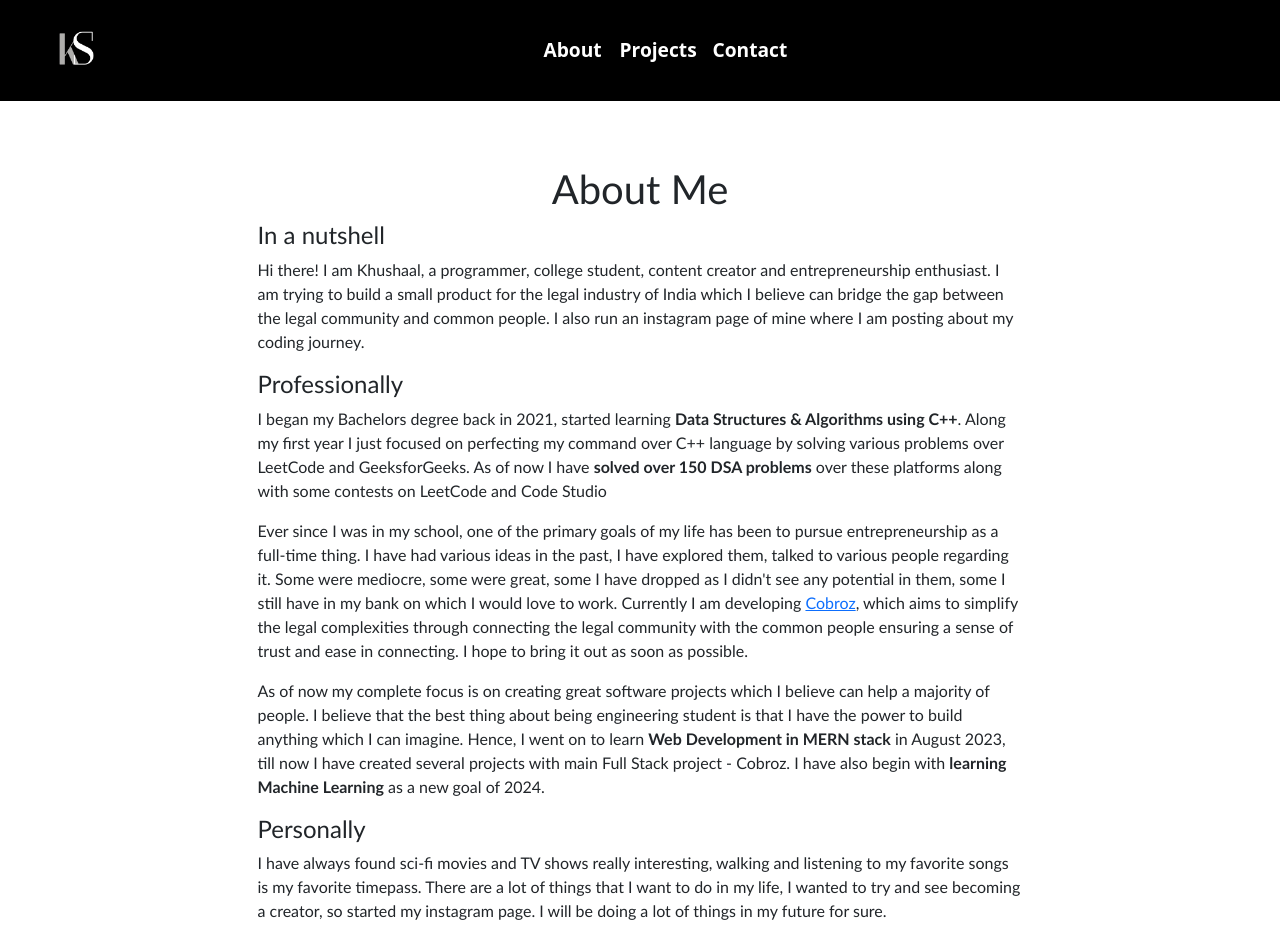
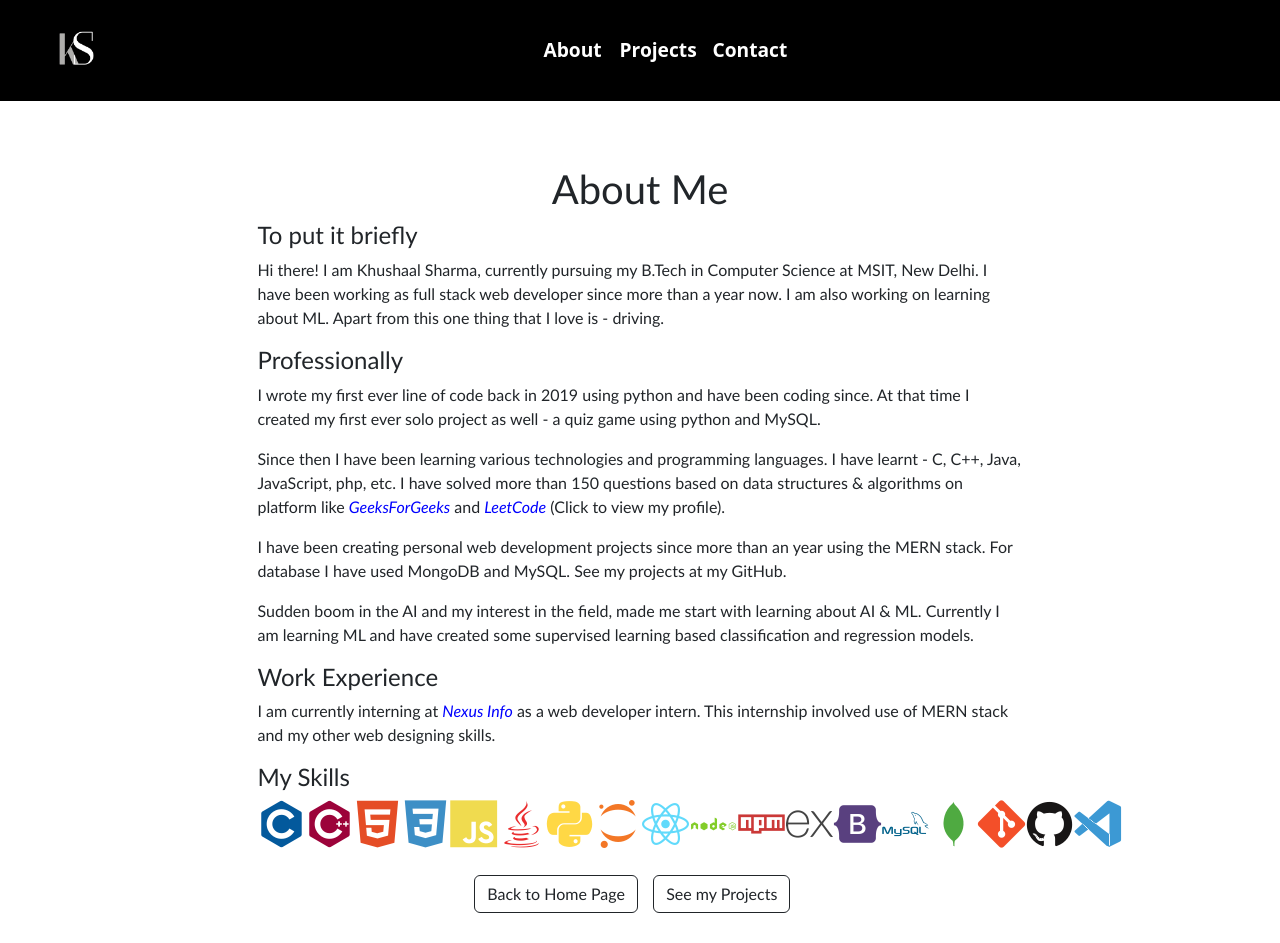
Before and after one commit to khushaalsharma/Khushaal-Sharma, a React (Create React App) app in the folder khushaalsharma/: page /about in a window 1280 px wide. Shown: the top 943 px of the page. Built offline with nearby package versions, Linux system fonts and the light colour scheme.

Commit message:
new commit - new updates projects and resume

```diff
--- a/khushaalsharma/public/index.html
+++ b/khushaalsharma/public/index.html
@@ -30,7 +30,8 @@
 
     <!-- Bootstrap JavaScript Bundle with Popper -->
     <script src="https://cdn.jsdelivr.net/npm/bootstrap@5.3.0-alpha1/dist/js/bootstrap.bundle.min.js"></script>
-
+    <!--DEVICON-->
+    <link rel="stylesheet" href="https://cdn.jsdelivr.net/gh/devicons/devicon@v2.10.1/devicon.min.css">
   </head>
   <body>
     <noscript>You need to enable JavaScript to run this app.</noscript>
--- a/khushaalsharma/src/Components/AboutPage.js
+++ b/khushaalsharma/src/Components/AboutPage.js
@@ -19,31 +19,74 @@ const AboutPage = () => {
             <div className='col-md-8 aboutsection'>
                 <h1 className='subhead'>About Me</h1>
                 <div>
-                    <h4>In a nutshell</h4>
+                    <h4>To put it briefly</h4>
                     <p>
-                        Hi there! I am Khushaal, a programmer, college student, content creator and entrepreneurship enthusiast. I am trying to build a small product for the legal industry of India which I believe can bridge the gap between the legal community and common people. I also run an instagram page of mine where I am posting about my coding journey.
+                        Hi there! I am Khushaal Sharma, currently pursuing my B.Tech in Computer Science at MSIT, New Delhi. I have been working as full stack web developer since more than a year now. I am also working on learning about ML. Apart from this one thing that I love is - driving.
                     </p>
                 </div>
                 <div>
                     <h4>Professionally</h4>
                     <p>
-                        I began my Bachelors degree back in 2021, started learning <strong>Data Structures & Algorithms using C++</strong>. Along my first year I just focused on perfecting my command over C++ language by solving various problems over LeetCode and GeeksforGeeks. As of now I have <strong>solved over 150 DSA problems</strong> over these platforms along with some contests on LeetCode and Code Studio
+                        I wrote my first ever line of code back in 2019 using python and have been coding since. At that time I created my first ever solo project as well - a quiz game using python and MySQL.
                     </p>
                     <p>
-                        Ever since I was in my school, one of the primary goals of my life has been to pursue entrepreneurship as a full-time thing. I have had various ideas in the past, I have explored them, talked to various people regarding it. Some were mediocre, some were great, some I have dropped as I didn't see any potential in them, some I still have in my bank on which I would love to work. Currently I am developing <a href='https://www.cobroz.com'>Cobroz</a>, which aims to simplify the legal complexities through connecting the legal community with the common people ensuring a sense of trust and ease in connecting. I hope to bring it out as soon as possible.
+                        Since then I have been learning various technologies and programming languages. I have learnt - C, C++, Java, JavaScript, php, etc. I have solved more than 150 questions based on data structures & algorithms on platform like <em className='linkToOther' onClick={() => {window.location.href = "https://www.geeksforgeeks.org/user/khushaalsharma1/"}}>GeeksForGeeks</em> and <em className='linkToOther' onClick={() => {window.location.href = "https://leetcode.com/u/_khushaalsharma_/"}}>LeetCode</em> (Click to view my profile).
                     </p>
                     <p>
-                        As of now my complete focus is on creating great software projects which I believe can help a majority of people. I believe that the best thing about being engineering student is that I have the power to build anything which I can imagine. Hence, I went on to learn <strong>Web Development in MERN stack</strong> in August 2023, till now I have created several projects with main Full Stack project - Cobroz. I have also begin with <strong>learning Machine Learning</strong> as a new goal of 2024.
+                        I have been creating personal web development projects since more than an year using the MERN stack. For database I have used MongoDB and MySQL. See my projects at my GitHub.
+                    </p>
+                    <p>
+                        Sudden boom in the AI and my interest in the field, made me start with learning about AI & ML. Currently I am learning ML and have created some supervised learning based classification and regression models.
                     </p>
                 </div>
                 <div>
-                    <h4>Personally</h4>
+                    <h4>Work Experience</h4>
                     <p>
-                        I have always found sci-fi movies and TV shows really interesting, walking and listening to my favorite songs is my favorite timepass. There are a lot of things that I want to do in my life, I wanted to try and see becoming a creator, so started my instagram page. I will be doing a lot of things in my future for sure.
+                        I am currently interning at <em className='linkToOther' onClick={() => {window.location.href = "https://www.linkedin.com/company/nexus-software-pvt-ltd/"}}>Nexus Info</em> as a web developer intern. This internship involved use of MERN stack and my other web designing skills.
                     </p>
-                    <p>
-                        Well there is one thing that I can say for sure, and that is I want both - popularity and wealth. These are my ultimate goals and all of my focus and energy is spent towards this one thing.
-                    </p>
+                </div>
+                <div>
+                    <h4>My Skills</h4>
+                    <div className='skill-icons'>
+
+                        <i class="devicon-c-plain colored"></i>
+
+                        <i class="devicon-cplusplus-plain colored"></i>
+
+                        <i class="devicon-html5-plain colored"></i>
+
+                        <i class="devicon-css3-plain colored"></i>
+
+                        <i class="devicon-javascript-plain colored"></i>
+
+                        <i class="devicon-java-plain colored"></i>
+
+                        <i class="devicon-python-plain colored"></i>
+
+                        <i class="devicon-jupyter-plain colored"></i>
+
+                        <i class="devicon-react-original colored"></i>
+
+                        <i class="devicon-nodejs-plain-wordmark colored"></i>
+
+                        <i class="devicon-npm-original-wordmark colored"></i>
+
+                        <i class="devicon-express-original colored"></i>
+
+                        <i class="devicon-bootstrap-plain colored"></i>
+
+                        <i class="devicon-mysql-plain-wordmark colored"></i>
+
+                        <i class="devicon-mongodb-plain colored"></i>
+
+                        <i class="devicon-git-plain colored"></i>
+
+                        <i class="devicon-github-original colored"></i>
+
+                        <i class="devicon-vscode-plain colored"></i>
+
+                    </div>
+                    <br/>
                 </div>
                 <div className='subhead'>
                     <button className='btn btn-outline-dark' onClick={handleHome}>Back to Home Page</button>
--- a/khushaalsharma/src/Components/ContactPage.js
+++ b/khushaalsharma/src/Components/ContactPage.js
@@ -16,14 +16,11 @@ const ContactPage = () => {
                     </div>
                     <div className='resumeDownload'>
                         <h4>See my Resume here</h4>
-                        <a href='https://drive.google.com/file/d/12xj-gtm-WxGKfAH_oXGU88KeBrMjMwhm/view?usp=sharing'><button className='btn btn-success'>My Resume</button></a>
+                        <a href='https://drive.google.com/file/d/1fAWV6lNeAR6a_aL6OiyWQzYOKTJSqob0/view?usp=sharing'><button className='btn btn-success'>My Resume</button></a>
                     </div>
                     <div>
                         <h4>My Social Media Links</h4>
-                        <h6>Don't forget to follow me on Instagram. I am posting daily about my coding journey.</h6>
-                        <a href='https://www.instagram.com/khushaal.builds'><button className='btn insta-btn'>Instagram</button></a>
-
-                        <h6>Other Links</h6>
+                        <a href='https://www.instagram.com/_khushaalsharma_'><button className='btn insta-btn'>Instagram</button></a>
                         <div className='social'>
                             <a href='https://www.linkedin.com/in/khushaal-sharma/'><button className='btn btn-primary'>LinkedIn</button></a>
                         </div>
--- a/khushaalsharma/src/Components/Footer.js
+++ b/khushaalsharma/src/Components/Footer.js
@@ -24,7 +24,7 @@ const Footer = () => {
     }
 
     const handleInsta = () =>{
-        window.location.href = "https://www.instagram.com/khushaal.builds/";
+        window.location.href = "https://www.instagram.com/_khushaalsharma_/";
     }
 
     const handleX = () => {
--- a/khushaalsharma/src/Components/Project/ProjectPage.js
+++ b/khushaalsharma/src/Components/Project/ProjectPage.js
@@ -36,12 +36,19 @@ const ProjectPage = () => {
       deploy: "https://dice-game-theta-drab.vercel.app/"
     },
     {
-      name: "TINDOG",
-      techStack: "HTML, Bootstrap CSS",
-      desc: "A simple webpage which uses the Boostrap CSS for responsive and likeable design. Concept is inspired from Tinder",
-      github: "https://github.com/khushaalsharma/TinDog",
+      name: "FRAUD DETECTOR",
+      techStack: "Python, Numpy, Pandas, Scikit-Learn, Seaborn",
+      desc: "A supervised learning based classification learning model with an accuracy of 99.96% which can detect fraud credit card transactions",
+      github: "https://github.com/khushaalsharma/credit-card-fraud-detection",
       deploy: ""
-    }
+    },
+    {
+      name: "EXPLODING CAT",
+      techStack: "ReactJS",
+      desc: "A project which allows you to play - exploding cat game. Try your luck.",
+      "github": "https://github.com/khushaalsharma/Exploding-Cat",
+      deploy: ""
+    },
   ]
 
   return (
@@ -52,26 +59,6 @@ const ProjectPage = () => {
         <div className='col-md-10 projects'>
           <h1>Projects</h1>
           <div className='row'>
-            {/* <div className='col-md-4'>
-              <ProjectComp data={projects[0]}/>
-            </div>
-            <div className='col-md-4'>
-              <ProjectComp data={projects[1]}/>
-            </div>
-            <div className='col-md-4'>
-              <ProjectComp data={projects[2]}/>
-            </div>
-          </div>
-          <div className='row projectCard'>
-            <div className='col-md-1'></div>
-            <div className='col-md-4'>
-              <ProjectComp data={projects[3]}/>
-            </div>
-            <div className='col-md-2'></div>
-            <div className='col-md-4'>
-              <ProjectComp data={projects[4]}/>
-            </div>
-            <div className='col-md-1'></div> */}
             {
               projects.map((project, index) => (
                 <div className='col-md-4 projectCard' key={index}>
--- a/khushaalsharma/src/Components/Styles.css
+++ b/khushaalsharma/src/Components/Styles.css
@@ -180,3 +180,16 @@ footer{
 .resumeDownload{
     margin: 2%;
 }
+
+.skill-icons i{
+    font-size: 300%;
+}
+
+.linkToOther{
+    color: blue;
+    cursor: pointer;
+}
+
+.linkToOther :hover{
+    color: darkblue !important;
+}
```
